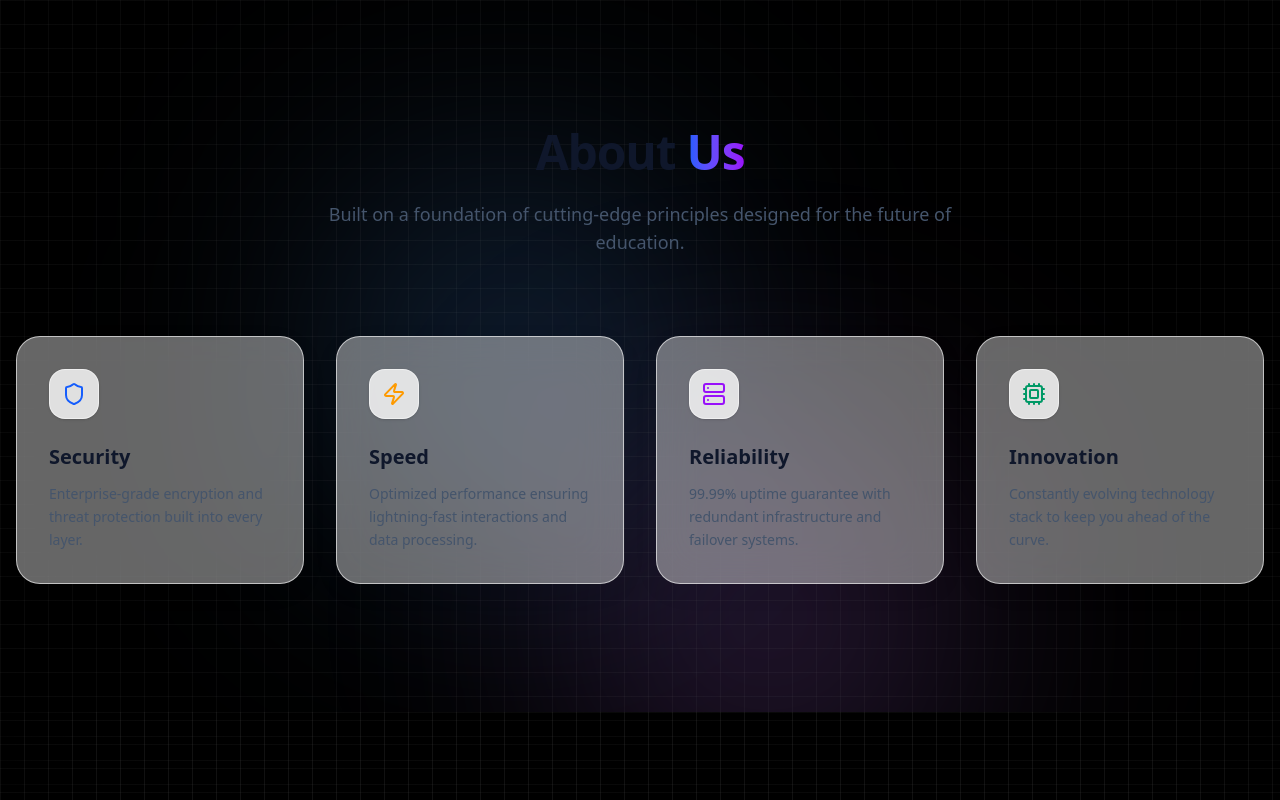
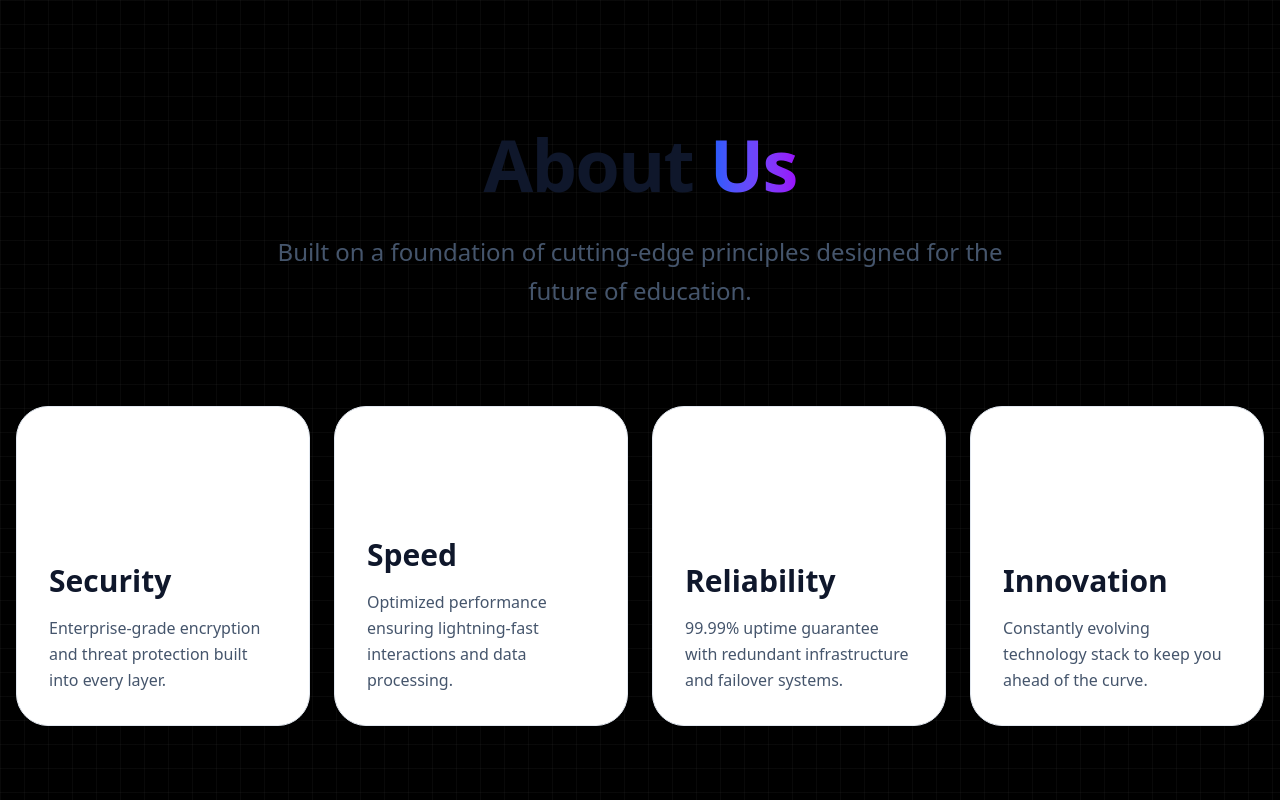
Before and after one commit to harikiran138/Nadimpalli-Informatics-LLP, a Next.js app: page / in a window 1280 px wide. Shown: the part 800-1600 px from the top of the page. Built offline with nearby package versions, Linux system fonts and the light colour scheme.

Commit message:
about us

```diff
--- a/src/components/landing/About.tsx
+++ b/src/components/landing/About.tsx
@@ -1,81 +1,81 @@
 "use client";
 
 import { motion } from "framer-motion";
-import { Shield, Zap, Server, Cpu } from "lucide-react";
 
 const features = [
     {
-        icon: <Shield className="w-6 h-6 text-blue-600" />,
+        id: "01",
         title: "Security",
         description: "Enterprise-grade encryption and threat protection built into every layer.",
-        gradient: "from-blue-500/20 to-cyan-500/20",
+        color: "bg-blue-600",
     },
     {
-        icon: <Zap className="w-6 h-6 text-amber-500" />,
+        id: "02",
         title: "Speed",
         description: "Optimized performance ensuring lightning-fast interactions and data processing.",
-        gradient: "from-amber-500/20 to-orange-500/20",
+        color: "bg-amber-500",
     },
     {
-        icon: <Server className="w-6 h-6 text-purple-600" />,
+        id: "03",
         title: "Reliability",
         description: "99.99% uptime guarantee with redundant infrastructure and failover systems.",
-        gradient: "from-purple-500/20 to-pink-500/20",
+        color: "bg-purple-600",
     },
     {
-        icon: <Cpu className="w-6 h-6 text-emerald-600" />,
+        id: "04",
         title: "Innovation",
         description: "Constantly evolving technology stack to keep you ahead of the curve.",
-        gradient: "from-emerald-500/20 to-teal-500/20",
+        color: "bg-emerald-600",
     },
 ];
 
 export function About() {
     return (
         <section id="about" className="py-32 relative overflow-hidden">
-            {/* Ambient Background Blobs for Glass Effect */}
-            <div className="absolute top-1/2 left-1/4 w-96 h-96 bg-blue-400/20 rounded-full blur-[128px] -translate-y-1/2 -z-10" />
-            <div className="absolute bottom-0 right-1/4 w-96 h-96 bg-purple-400/20 rounded-full blur-[128px] translate-y-1/4 -z-10" />
-
             <div className="container mx-auto px-4">
-                <div className="text-center mb-20 relative z-10">
+                <div className="text-center mb-24">
                     <motion.h2
                         initial={{ opacity: 0, y: 20 }}
                         whileInView={{ opacity: 1, y: 0 }}
                         viewport={{ once: true }}
-                        className="text-4xl md:text-5xl font-bold mb-6 text-slate-900 tracking-tight"
+                        className="text-5xl md:text-7xl font-bold mb-8 text-slate-900 tracking-tight"
                     >
                         About <span className="text-transparent bg-clip-text bg-gradient-to-r from-blue-600 to-purple-600">Us</span>
                     </motion.h2>
-                    <p className="text-slate-600 max-w-2xl mx-auto text-lg font-medium">
+                    <p className="text-slate-600 max-w-3xl mx-auto text-xl md:text-2xl font-medium leading-relaxed">
                         Built on a foundation of cutting-edge principles designed for the future of education.
                     </p>
                 </div>
 
-                <div className="grid md:grid-cols-2 lg:grid-cols-4 gap-8">
+                <div className="grid md:grid-cols-2 lg:grid-cols-4 gap-6">
                     {features.map((feature, index) => (
                         <motion.div
                             key={index}
-                            initial={{ opacity: 0, y: 20 }}
+                            initial={{ opacity: 0, y: 30 }}
                             whileInView={{ opacity: 1, y: 0 }}
                             viewport={{ once: true }}
                             transition={{ delay: index * 0.1 }}
-                            whileHover={{ y: -10, scale: 1.02 }}
-                            className="group relative p-8 rounded-3xl bg-white/40 backdrop-blur-xl border border-white/60 shadow-[0_8px_30px_rgb(0,0,0,0.04)] hover:shadow-[0_8px_30px_rgb(0,0,0,0.08)] transition-all duration-500 overflow-hidden"
+                            whileHover={{ y: -10 }}
+                            className="group relative h-80 p-8 rounded-[2rem] bg-white border border-slate-200 shadow-sm hover:shadow-2xl transition-all duration-500 flex flex-col justify-between overflow-hidden"
                         >
-                            {/* Hover Gradient Overlay */}
-                            <div className={`absolute inset-0 bg-gradient-to-br ${feature.gradient} opacity-0 group-hover:opacity-100 transition-opacity duration-500`} />
+                            {/* Hover Accent Background */}
+                            <div className={`absolute inset-0 opacity-0 group-hover:opacity-5 transition-opacity duration-500 ${feature.color.replace('bg-', 'bg-')}`} />
+
+                            {/* Top Accent Line */}
+                            <div className={`absolute top-0 left-0 w-full h-1 ${feature.color} transform origin-left scale-x-0 group-hover:scale-x-100 transition-transform duration-500`} />
 
                             <div className="relative z-10">
-                                <div className="mb-6 p-3 rounded-2xl bg-white/80 border border-white/50 w-fit shadow-sm group-hover:scale-110 transition-transform duration-500">
-                                    {feature.icon}
-                                </div>
+                                <span className={`text-6xl font-bold opacity-10 group-hover:opacity-20 transition-opacity duration-500 ${feature.color.replace('bg-', 'text-')}`}>
+                                    {feature.id}
+                                </span>
+                            </div>
 
-                                <h3 className="text-xl font-bold mb-3 text-slate-900 group-hover:text-slate-900 transition-colors">
+                            <div className="relative z-10">
+                                <h3 className="text-3xl font-bold mb-4 text-slate-900 group-hover:translate-x-2 transition-transform duration-300">
                                     {feature.title}
                                 </h3>
 
-                                <p className="text-slate-600 group-hover:text-slate-800 leading-relaxed text-sm font-medium">
+                                <p className="text-slate-600 font-medium leading-relaxed group-hover:text-slate-900 transition-colors duration-300">
                                     {feature.description}
                                 </p>
                             </div>
```
